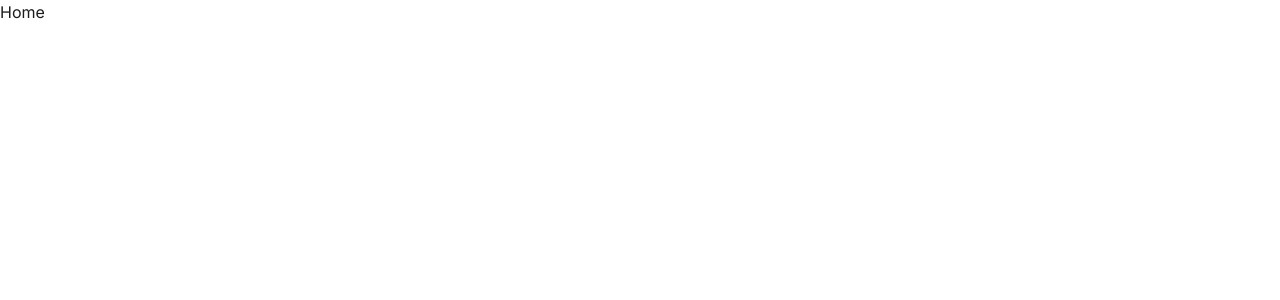
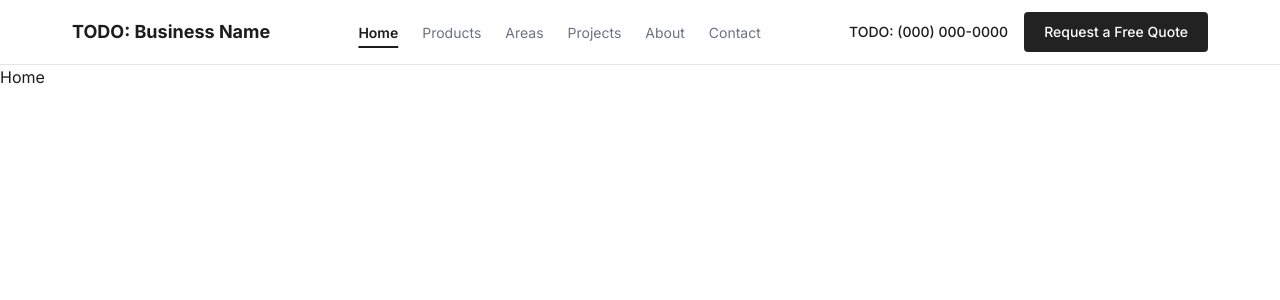
Before and after one commit to Abdallah-Divkar/kitchen-renovation-website, a Next.js app in the folder client/: page / in a window 1280 px wide. Shown: the top 300 px of the page. Built offline with nearby package versions, Linux system fonts and the light colour scheme.

Commit message:
feat: add sticky navbar with active links and accessible mobile menu

```diff
--- a/client/src/app/layout.js
+++ b/client/src/app/layout.js
@@ -19,7 +19,10 @@ export const metadata = {
 
 export default function RootLayout({ children }) {
   return (
-    <html lang="en" className={`${body.variable} h-full antialiased`}>
+    <html
+      lang="en"
+      className={`${body.variable} h-full scroll-pt-16 antialiased`}
+    >
       <body className="flex min-h-full flex-col">
         <a
           href="#main-content"
--- a/client/src/components/layout/Header.js
+++ b/client/src/components/layout/Header.js
@@ -1,4 +1,49 @@
-// Site header: built in task 1.3 (nav links, phone, quote button, mobile menu)
+import Link from "next/link";
+import Button from "@/components/ui/Button";
+import Container from "@/components/ui/Container";
+import { quoteLink } from "@/data/nav";
+import { site } from "@/data/site";
+import NavLinks from "./NavLinks";
+import MobileMenu from "./MobileMenu";
+
+const focusRing =
+  "focus-visible:outline-2 focus-visible:outline-offset-4 focus-visible:outline-primary";
+
 export default function Header() {
-  return <header />;
+  return (
+    <header className="border-line bg-surface sticky top-0 z-40 border-b">
+      <Container className="flex h-16 items-center justify-between gap-4 xl:gap-8">
+        <Link
+          href="/"
+          className={`font-heading text-ink shrink-0 text-lg font-bold whitespace-nowrap ${focusRing}`}
+        >
+          {site.name}
+        </Link>
+
+        <nav aria-label="Main" className="hidden lg:block">
+          <NavLinks
+            className="flex items-center gap-4 xl:gap-6"
+            linkClassName={`text-sm whitespace-nowrap ${focusRing}`}
+            inactiveClassName="text-muted hover:text-ink"
+            activeClassName="text-ink font-semibold underline decoration-2 underline-offset-8"
+          />
+        </nav>
+
+        <div className="hidden shrink-0 items-center gap-4 lg:flex">
+          <a
+            href={`tel:${site.phoneHref}`}
+            className={`text-ink text-sm font-medium whitespace-nowrap ${focusRing}`}
+          >
+            <span className="sr-only">Call </span>
+            {site.phone}
+          </a>
+          <Button href={quoteLink.href} className="whitespace-nowrap">
+            {quoteLink.label}
+          </Button>
+        </div>
+
+        <MobileMenu />
+      </Container>
+    </header>
+  );
 }
--- /dev/null
+++ b/client/src/components/layout/MobileMenu.js
@@ -0,0 +1,153 @@
+"use client";
+
+import { useEffect, useId, useRef, useState } from "react";
+import Button from "@/components/ui/Button";
+import Container from "@/components/ui/Container";
+import { quoteLink } from "@/data/nav";
+import { site } from "@/data/site";
+import NavLinks from "./NavLinks";
+import { usePathname } from "next/navigation";
+
+// Matches Tailwind's lg breakpoint (64rem = 1024px), where the desktop nav appears.MQ
+const DESKTOP_QUERY = "(min-width: 64rem)";
+const iconButton =
+  "inline-flex size-10 items-center justify-center rounded-button text-ink hover:bg-surface-alt focus-visible:outline-2 focus-visible:outline-offset-2 focus-visible:outline-primary";
+
+export default function MobileMenu() {
+  const [open, setOpen] = useState(false);
+  const menuId = useId();
+  const dialogRef = useRef(null);
+
+  const close = () => setOpen(false);
+  const pathname = usePathname();
+  const [lastPathname, setLastPathname] = useState(pathname);
+
+  // Close if the route changes some other way (e.g. the browser back button)
+  if (pathname !== lastPathname) {
+    setLastPathname(pathname);
+    setOpen(false);
+  }
+
+  // Keep the <dialog> in sync with state. showModal() traps focus and makes the page behind inert.MQ
+  useEffect(() => {
+    const dialog = dialogRef.current;
+    if (!dialog) return;
+    if (open && !dialog.open) dialog.showModal();
+    if (!open && dialog.open) dialog.close();
+  }, [open]);
+
+  // Lock body scroll only while open, and restore the previous values afterwards.MQ
+  useEffect(() => {
+    if (!open) return;
+    const { body, documentElement } = document;
+    const previousOverflow = body.style.overflow;
+    const previousPadding = body.style.paddingRight;
+    const scrollbarWidth = window.innerWidth - documentElement.clientWidth;
+
+    body.style.overflow = "hidden";
+    if (scrollbarWidth > 0) body.style.paddingRight = `${scrollbarWidth}px`;
+
+    return () => {
+      body.style.overflow = previousOverflow;
+      body.style.paddingRight = previousPadding;
+    };
+  }, [open]);
+
+  // If the window is widened to desktop while open, close so scroll is unlocked.MQ
+  useEffect(() => {
+    const query = window.matchMedia(DESKTOP_QUERY);
+    const onChange = (event) => {
+      if (event.matches) setOpen(false);
+    };
+    query.addEventListener("change", onChange);
+    return () => query.removeEventListener("change", onChange);
+  }, []);
+
+  return (
+    <div className="lg:hidden">
+      <button
+        type="button"
+        className={iconButton}
+        aria-label="Open menu"
+        aria-haspopup="dialog"
+        aria-expanded={open}
+        aria-controls={menuId}
+        onClick={() => setOpen(true)}
+      >
+        <svg
+          aria-hidden="true"
+          viewBox="0 0 24 24"
+          className="size-6"
+          fill="none"
+          stroke="currentColor"
+          strokeWidth="2"
+          strokeLinecap="round"
+        >
+          <path d="M4 6h16M4 12h16M4 18h16" />
+        </svg>
+      </button>
+      <dialog
+        ref={dialogRef}
+        id={menuId}
+        aria-label="Site menu"
+        // Escape fires "cancel": route it through state so state stays the single source of truth.MQ
+        onCancel={(event) => {
+          event.preventDefault();
+          close();
+        }}
+        onClose={close}
+        className="bg-surface text-ink m-0 h-dvh max-h-none w-full max-w-none flex-col border-0 p-0 open:flex"
+      >
+        <Container className="border-line flex h-16 shrink-0 items-center justify-between border-b">
+          <span className="font-heading text-lg font-bold">{site.name}</span>
+          <button
+            type="button"
+            className={iconButton}
+            aria-label="Close menu"
+            onClick={close}
+          >
+            <svg
+              aria-hidden="true"
+              viewBox="0 0 24 24"
+              className="size-6"
+              fill="none"
+              stroke="currentColor"
+              strokeWidth="2"
+              strokeLinecap="round"
+            >
+              <path d="M6 6l12 12M18 6L6 18" />
+            </svg>
+          </button>
+        </Container>
+
+        <Container
+          as="nav"
+          aria-label="Main"
+          className="flex-1 overflow-y-auto py-4"
+        >
+          <NavLinks
+            className="divide-line flex flex-col divide-y"
+            linkClassName="block py-4 text-lg focus-visible:outline-2 focus-visible:outline-offset-2 focus-visible:outline-primary"
+            inactiveClassName="text-muted hover:text-ink"
+            activeClassName="text-ink font-semibold underline decoration-2 underline-offset-8"
+            onLinkClick={close}
+          />
+        </Container>
+
+        <Container className="border-line flex shrink-0 flex-col gap-3 border-t py-6">
+          <a
+            href={`tel:${site.phoneHref}`}
+            onClick={close}
+            className="text-ink focus-visible:outline-primary self-center py-2 font-medium focus-visible:outline-2 focus-visible:outline-offset-2"
+          >
+            <span className="sr-only">Call </span>
+            {site.phone}
+          </a>
+          <Button href={quoteLink.href} onClick={close} className="w-full">
+            {quoteLink.label}
+          </Button>
+        </Container>
+      </dialog>
+    </div>
+  );
+}
--- /dev/null
+++ b/client/src/components/layout/NavLinks.js
@@ -0,0 +1,45 @@
+"use client";
+
+import Link from "next/link";
+import { usePathname } from "next/navigation";
+import { navLinks } from "@/data/nav";
+import { cn } from "@/lib/cn";
+
+// "/" only matches the home page; other links also match their sub-pages
+export function isActivePath(pathname, href) {
+  if (href === "/") return pathname === "/";
+  return pathname === href || pathname.startsWith(`${href}/`);
+}
+
+export default function NavLinks({
+  className,
+  linkClassName,
+  activeClassName,
+  inactiveClassName,
+  onLinkClick,
+}) {
+  const pathname = usePathname();
+
+  return (
+    <ul className={className}>
+      {navLinks.map(({ label, href }) => {
+        const active = isActivePath(pathname, href);
+        return (
+          <li key={href}>
+            <Link
+              href={href}
+              aria-current={active ? "page" : undefined}
+              onClick={onLinkClick}
+              className={cn(
+                linkClassName,
+                active ? activeClassName : inactiveClassName,
+              )}
+            >
+              {label}
+            </Link>
+          </li>
+        );
+      })}
+    </ul>
+  );
+}
--- a/client/src/data/nav.js
+++ b/client/src/data/nav.js
@@ -8,8 +8,11 @@
 export const navLinks = [
   { label: "Home", href: "/" },
   { label: "Products", href: "/products" },
-  { label: "Areas We Serve", href: "/areas" },
+  { label: "Areas", href: "/areas" },
   { label: "Projects", href: "/projects" },
   { label: "About", href: "/about" },
   { label: "Contact", href: "/contact" },
 ];
+
+/** Call-to-action shown in the header and mobile menu */
+export const quoteLink = { label: "Request a Free Quote", href: "/contact" };
```
